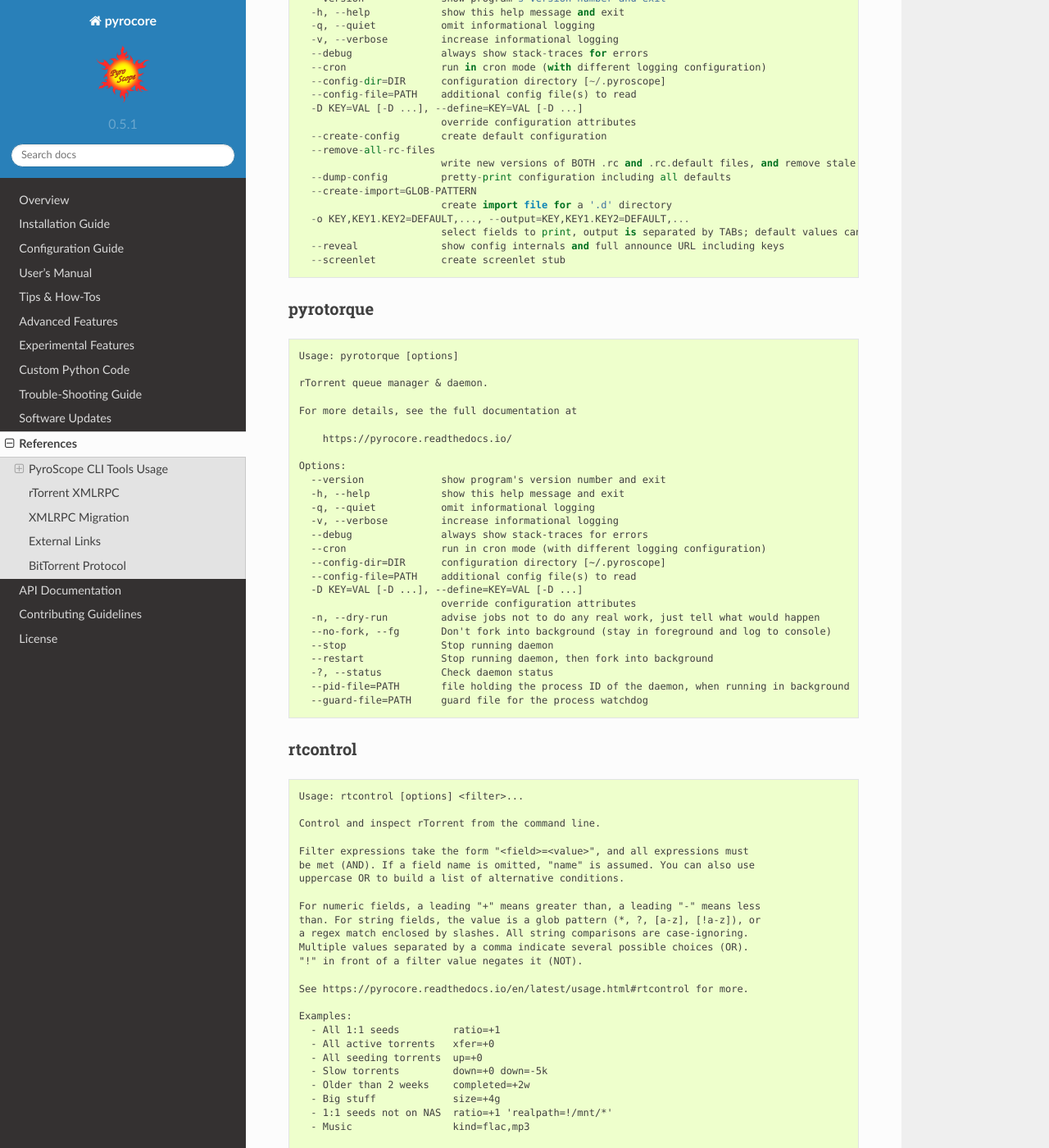
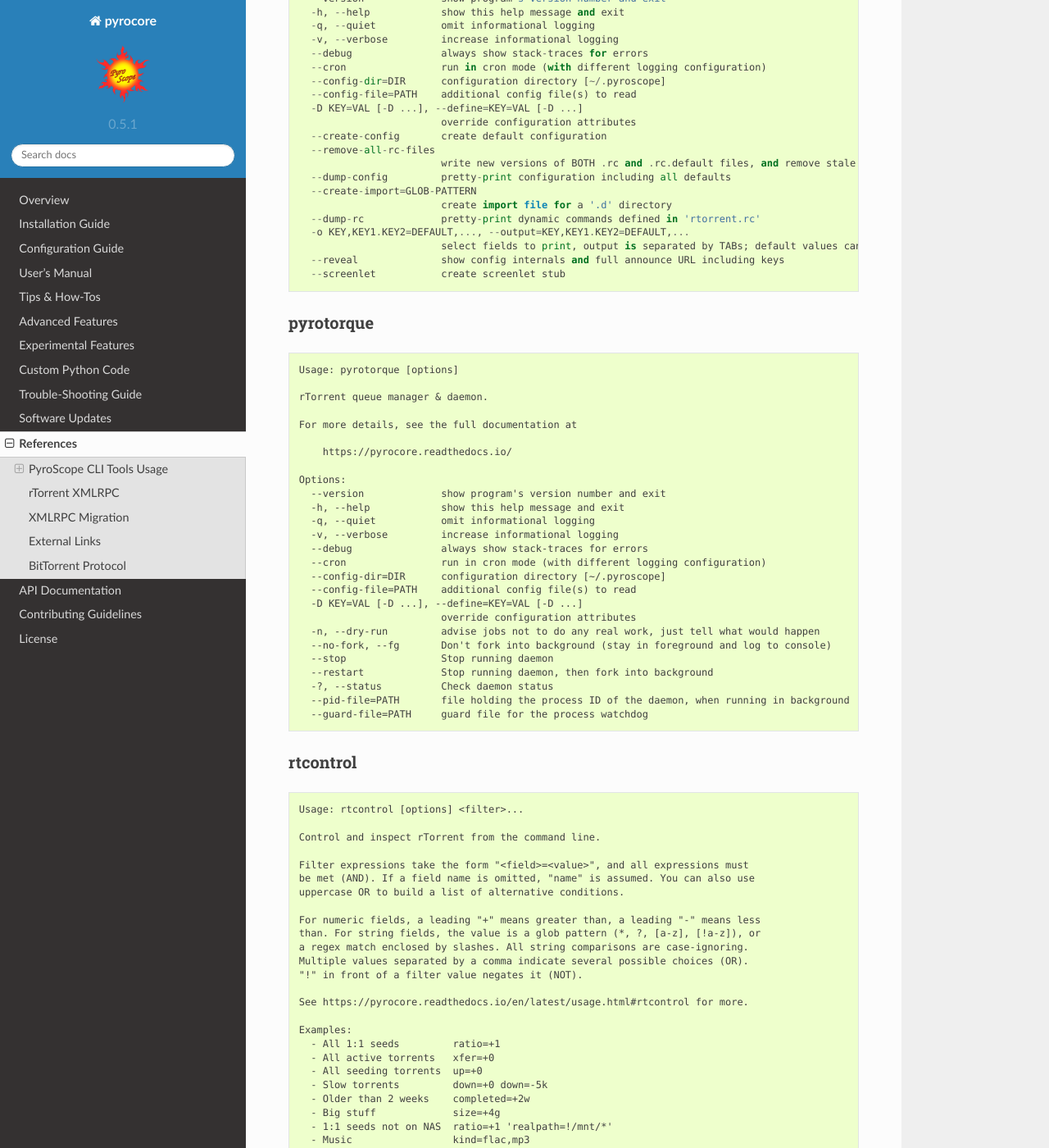
Before and after one commit to pyroscope/pyrocore, a Sphinx documentation site: the page built from docs/references.rst, in a window 1280 px wide and 1400 px high, scrolled down 3361 px. Shown: the whole window at 82% size. Built offline with Sphinx 7.4.7 and the Read the Docs theme 2.0.0, drawn with Linux system fonts in a browser that asks for light colours; some of the changed text lies outside the part shown.

Commit message:
docs: updated generated CLI reference

```diff
--- a/docs/references-cli-usage.rst
+++ b/docs/references-cli-usage.rst
@@ -195,6 +195,7 @@ pyroadmin
       --dump-config         pretty-print configuration including all defaults
       --create-import=GLOB-PATTERN
                             create import file for a '.d' directory
+      --dump-rc             pretty-print dynamic commands defined in 'rtorrent.rc'
       -o KEY,KEY1.KEY2=DEFAULT,..., --output=KEY,KEY1.KEY2=DEFAULT,...
                             select fields to print, output is separated by TABs; default values can be provided after the key
       --reveal              show config internals and full announce URL including keys
```
Also changed, not shown: other parts of docs/references-cli-usage.rst (+6 -3 lines).
